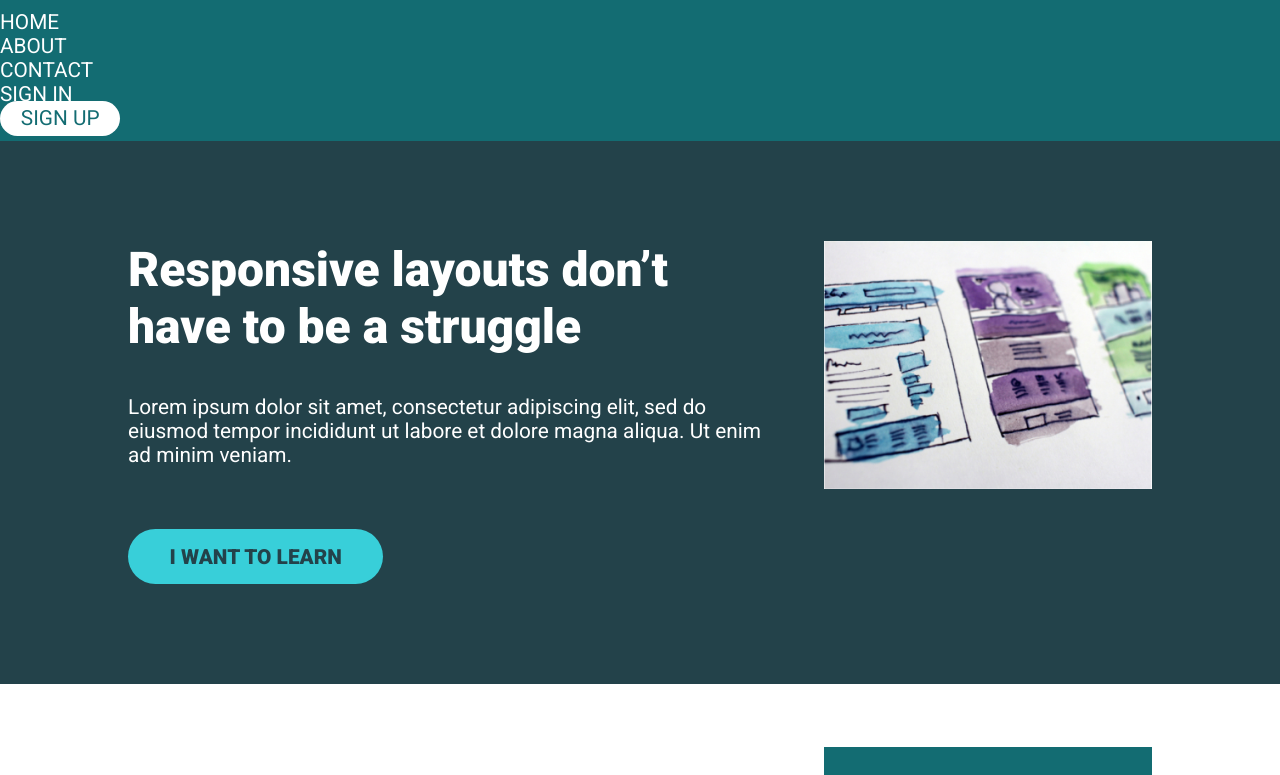
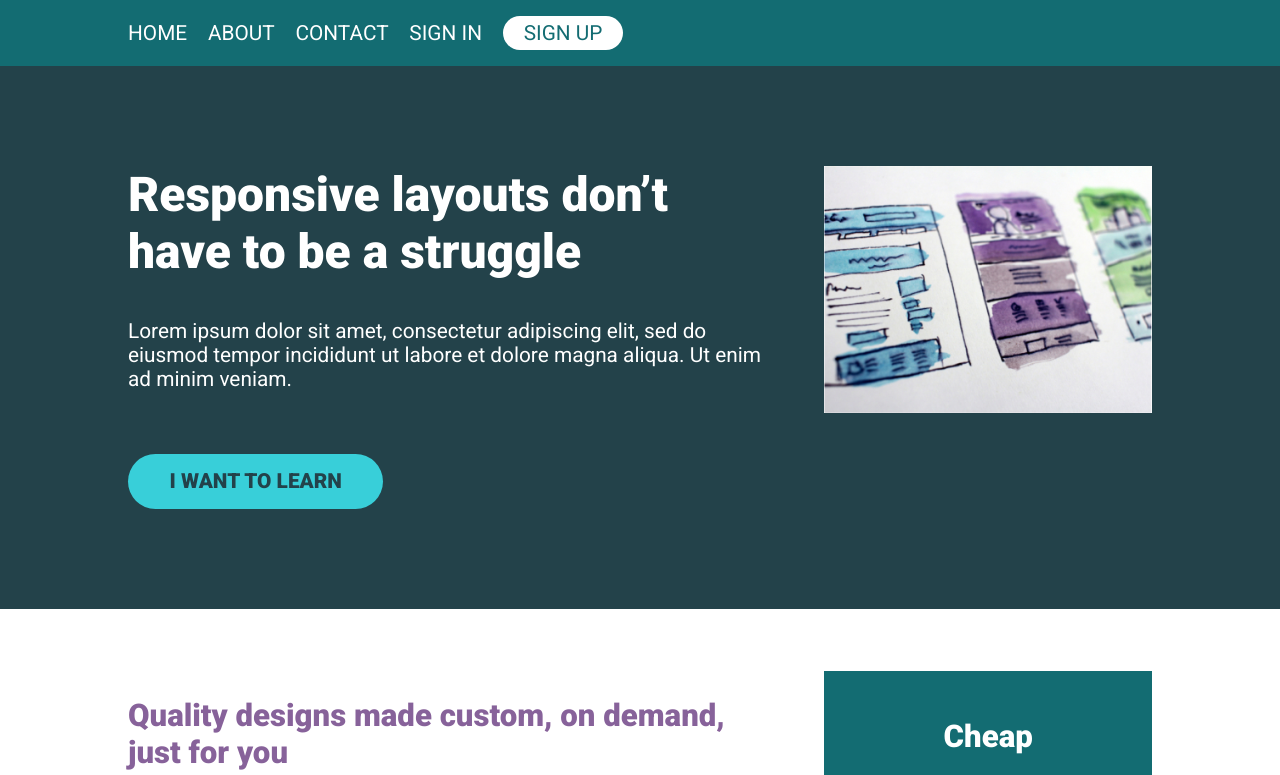
Before and after one commit to chadsmith12/conquering-responsive-layouts, a plain HTML site: page day11/challenge/index.html in a window 1280 px wide. Shown: the top 775 px of the page. Drawn offline with Linux system fonts and the light colour scheme.

Commit message:
complete mini-challenge for flex navigation

```diff
--- a/day11/challenge/index.html
+++ b/day11/challenge/index.html
@@ -9,7 +9,7 @@
 </head>
 <body>
     <header>
-        <nav class="nav">
+        <nav class="container nav">
             <ul class="nav__list">
                 <li class="nav__item"><a href="#" class="nav__link">Home</a></li>
                 <li class="nav__item"><a href="#" class="nav__link">About</a></li>
--- a/day11/challenge/style.css
+++ b/day11/challenge/style.css
@@ -70,19 +70,20 @@ h1 {
 
 header {
     background: #136c72;
-    padding: .5em 0;
+    padding: 1em 0;
 }
 
 .nav__list {
     margin: 0;
     padding: 0;
     list-style: none;
+    display: flex;
 }
 
 .nav__link {
     color: #fff;
     text-decoration: none;
-    text-transform: uppercase;;
+    text-transform: uppercase;
 }
 
 .nav__link--button {
@@ -96,6 +97,9 @@ header {
     opacity: .75;
 }
 
+.nav__item {
+    margin-right: 1em;
+}
 
 .hero {
     padding: 100px 0;
```
